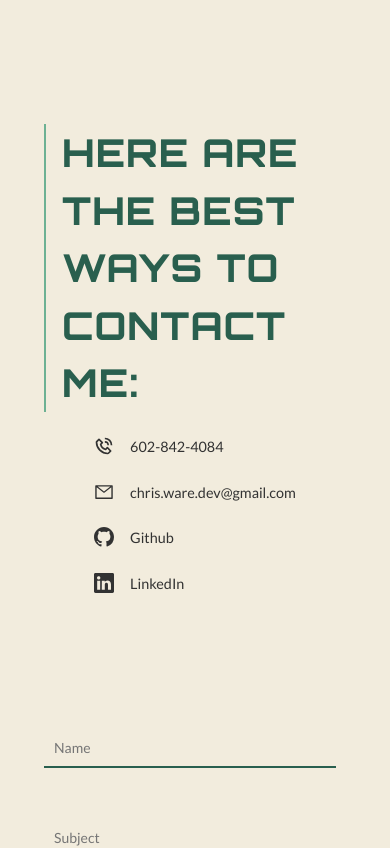
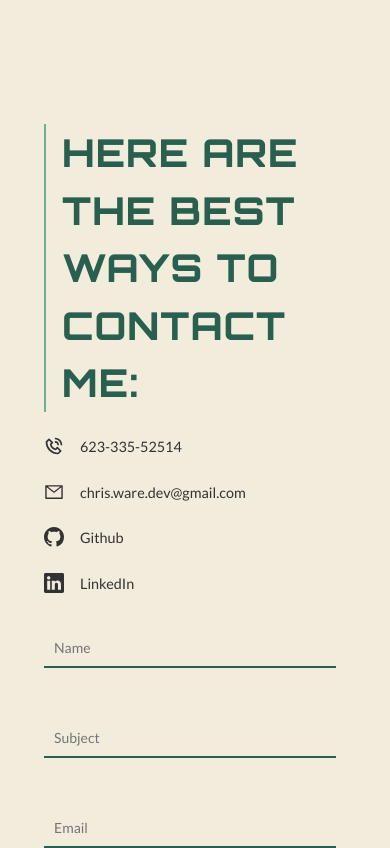
Before and after one commit to ChristianWare/Portland, a Next.js app: page / in a window 390 px wide. Shown: the part 6520-7368 px from the top of the page. Built offline with nearby package versions, Linux system fonts and the light colour scheme.

Commit message:
Contact Styling Finish

```diff
--- a/src/components/Contact.js
+++ b/src/components/Contact.js
@@ -4,7 +4,6 @@ import { BiPhoneCall } from "react-icons/bi";
 import { AiOutlineMail } from "react-icons/ai";
 import { BsGithub, BsLinkedin } from "react-icons/bs";
 import emailjs from "emailjs-com";
-import Link from "next/link";
 
 function Contact() {
   const formRef = useRef();
@@ -38,30 +37,32 @@ function Contact() {
             Here are the best ways to contact me:
           </h2>
           <div className={styles.cInfo}>
-            <div className={styles.cInfoItem}>
+            <a href='tel:623-335-52514' className={styles.cInfoItem}>
               <BiPhoneCall className={styles.cIcon} />
-              <span>602-842-4084</span>
-            </div>
-            <div className={styles.cInfoItem}>
+              <span>
+                623-335-52514
+              </span>
+            </a>
+            <a href='mailto:chris.ware.dev@gmail.com' className={styles.cInfoItem}>
               <AiOutlineMail className={styles.cIcon} />
               <span>
-                <a href='mailto:chris.ware.dev@gmail.com'>
+
                   chris.ware.dev@gmail.com
-                </a>
+
               </span>
-            </div>
-            <div className={styles.cInfoItem}>
+            </a>
+            <a href='https://github.com/ChristianWare' target='_blank' className={styles.cInfoItem}>
               <BsGithub className={styles.cIcon} />
               <span>Github</span>
-            </div>
-            <div className={styles.cInfoItem}>
+            </a>
+            <a
+              href='https://www.linkedin.com/in/christian-ware/'
+              target='_blank'
+              className={`${styles.cInfoItem} ${styles.linkedIn}`}
+            >
               <BsLinkedin className={styles.cIcon} />
-              <span>
-                <a className={styles.linkedIn} href='https://www.linkedin.com/in/christian-ware/' target='_blank'>
-                  LinkedIn
-                </a>
-              </span>
-            </div>
+              <span>LinkedIn</span>
+            </a>
           </div>
         </div>
         <div className={styles.cRight}>
--- a/src/components/Cubes/ProjectsCube.js
+++ b/src/components/Cubes/ProjectsCube.js
@@ -1,17 +1,14 @@
 import styles from "../../../styles/ProjectsCube.module.css";
-import Link from 'next/link'
 
 function ProjectsCube({ children }) {
     return (
       <div className={styles.container}>
-        <Link href='#1'>
           <a>
             <span>{children}</span>
             <span>{children}</span>
             <span>{children}</span>
             <span>{children}</span>
           </a>
-        </Link>
       </div>
     );
 }
--- a/styles/Contact.module.css
+++ b/styles/Contact.module.css
@@ -111,13 +111,13 @@
     font-size: 1rem;
 }
 
-@media screen and (max-width: 768px) {
+@media screen and (max-width: 800px) {
     .cWrapper {
         flex-direction: column;
     }
 
     .cLeft {
-        align-items: center;
+        align-items: flex-start;
     }
 
     .cTitle {
@@ -131,7 +131,6 @@
     }
 
     .cDescription form {
-        margin-top: 100px;
         display: flex;
         flex-wrap: wrap;
     }
```
